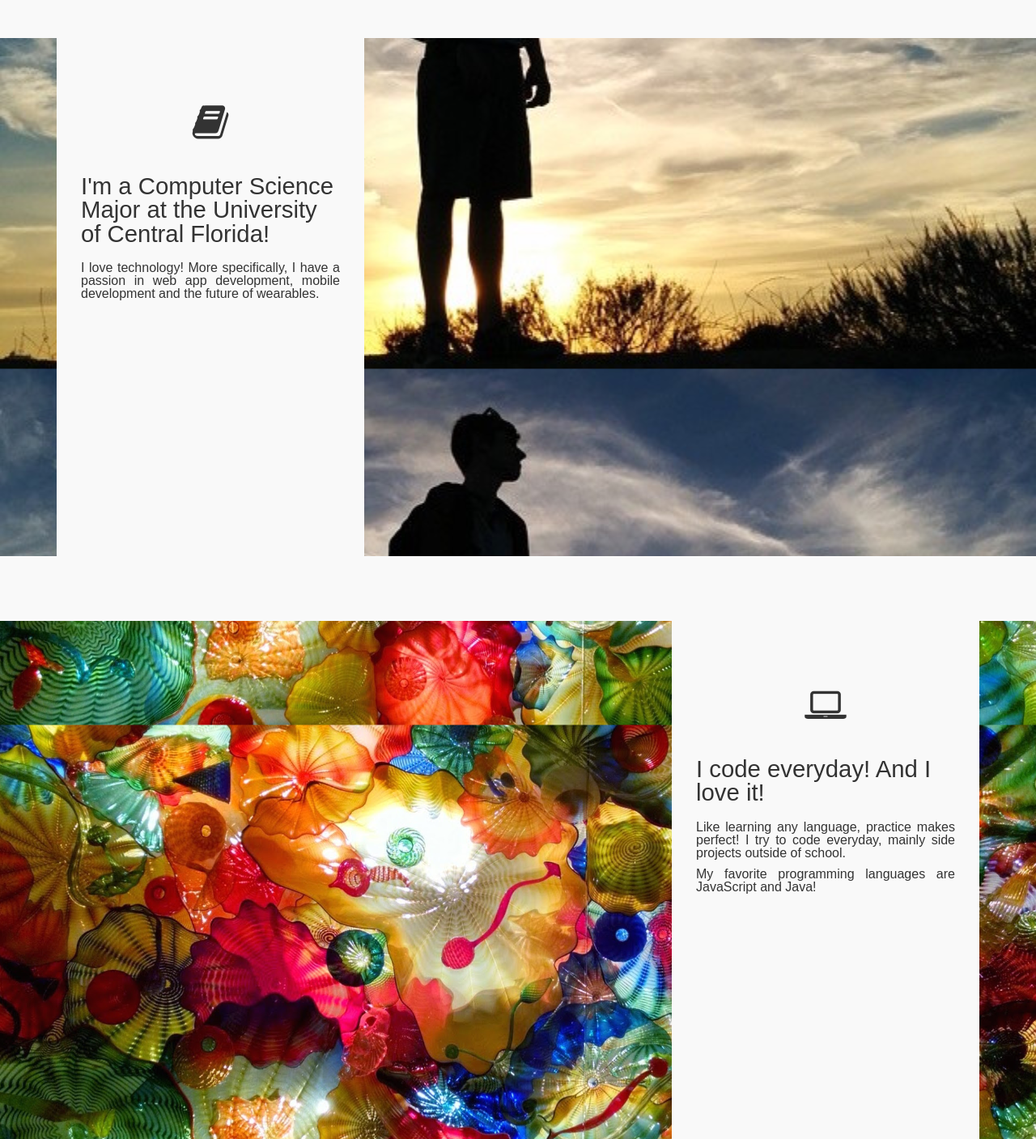
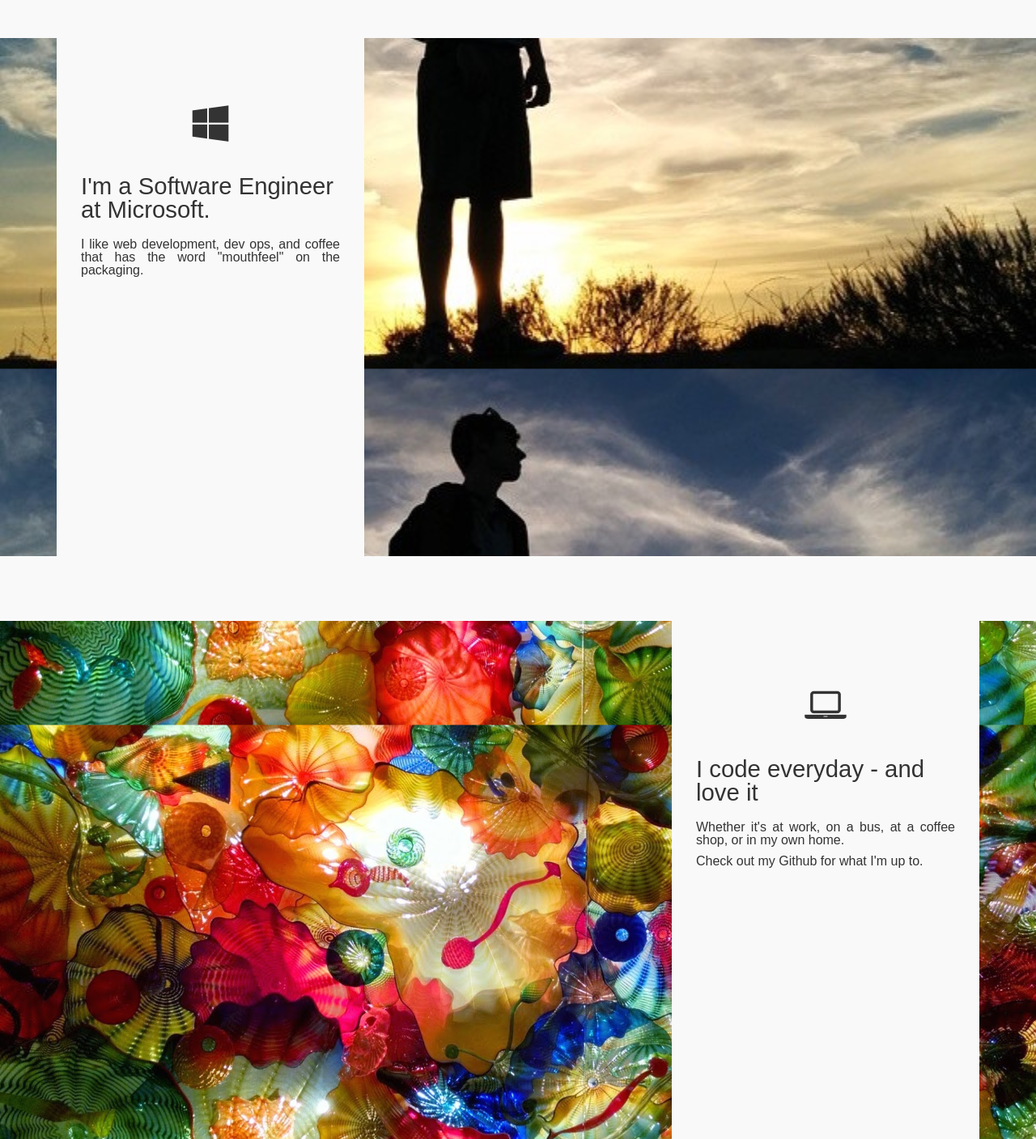
Before and after one commit to TylerLeonhardt/TylerLeonhardt.github.io, a website: page index.html in a window 1280 px wide. Shown: the part 760-2167 px from the top of the page at 81% size. Drawn offline with Linux system fonts and the light colour scheme; a web font is replaced by a local one.

Commit message:
Update content

```diff
--- a/index.html
+++ b/index.html
@@ -51,9 +51,9 @@
 			<div class="container">
 
 				<div class="col-md-4 card">
-					<i class="fa fa-book fa-3x center-icon"></i>
-					<div class="heading">I'm a Computer Science Major at the University of Central Florida!</div>
-					<p>I love technology! More specifically, I have a passion in web app development, mobile development and the future of wearables.</p>
+					<i class="fa fa-windows fa-3x center-icon"></i>
+					<div class="heading">I'm a Software Engineer at Microsoft.</div>
+					<p>I like web development, dev ops, and coffee that has the word "mouthfeel" on the packaging.</p>
 				</div>
 
 			</div>
@@ -68,9 +68,9 @@
 
 				<div class="col-md-offset-8 col-md-4 card">
 					<i class="fa fa-laptop fa-3x center-icon"></i>
-					<div class="heading">I code everyday! And I love it!</div>
-					<p>Like learning any language, practice makes perfect! I try to code everyday, mainly side projects outside of school.</p>
-					<p>My favorite programming languages are JavaScript and Java!</p>
+					<div class="heading">I code everyday - and love it</div>
+					<p>Whether it's at work, on a bus, at a coffee shop, or in my own home.</p>
+					<p>Check out my Github for what I'm up to.</p>
 				</div>
 
 
@@ -86,7 +86,7 @@
 			    <div class="col-md-4 col-md-offset-4 connect center-bottom">
 					<a target="_new" href="https://github.com/tylerl0706" class="tooltip" title="GitHub"><i class="fa fa-github-square fa-3x margin-right-and-left"></i></a>
 					<a target="_new" href="https://www.linkedin.com/in/tylerjamesleonhardt" class="tooltip" title="LinkedIn"><i class="fa fa-linkedin-square fa-3x margin-right-and-left"></i></a>
-					<a target="_new" href="https://plus.google.com/+TylerJamesLeonhardt" class="tooltip" title="Google+"><i class="fa fa-google-plus-square fa-3x margin-right-and-left"></i></a>
+					<a target="_new" href="https://twitter.com/TylerLeonhardt" class="tooltip" title="Twitter"><i class="fa fa-twitter-square fa-3x margin-right-and-left"></i></a>
 					<a target="_new" href="https://drive.google.com/file/d/0Bzvq50_jhyTbcVFxcWhsb0dTRnM/view?usp=sharing" class="tooltip" title="Resume"><i class="fa fa-external-link-square fa-3x margin-right-and-left"></i></a>
 					<div class="margin-top font-size-14">Connect with me?</div>
 				</div>
```
